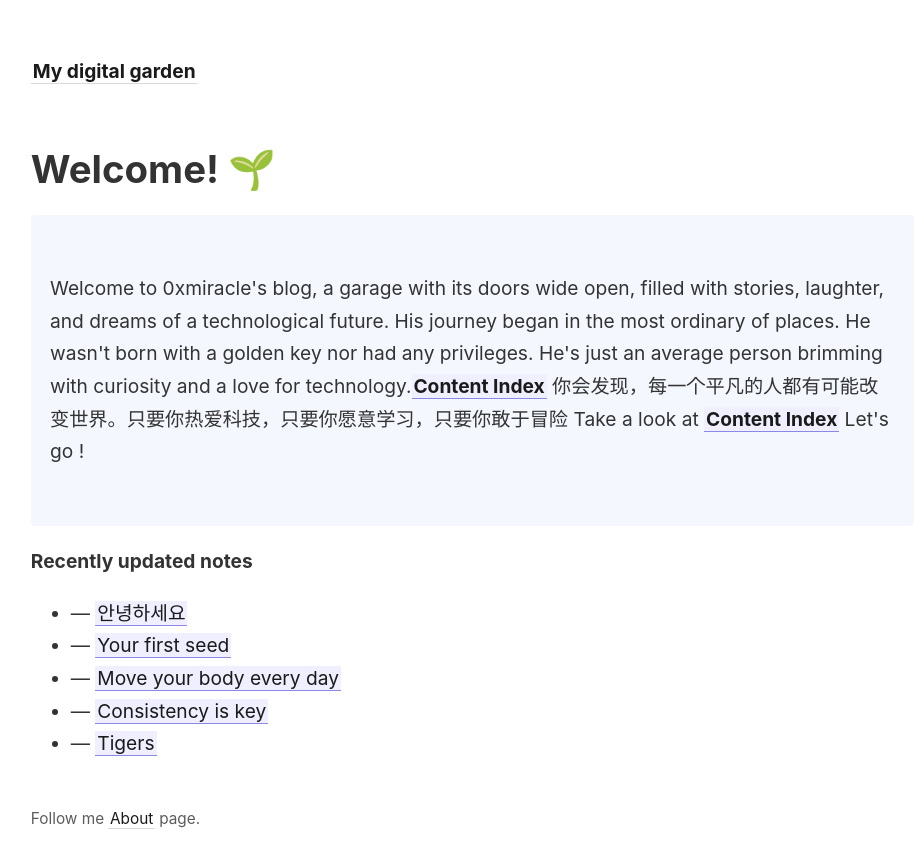
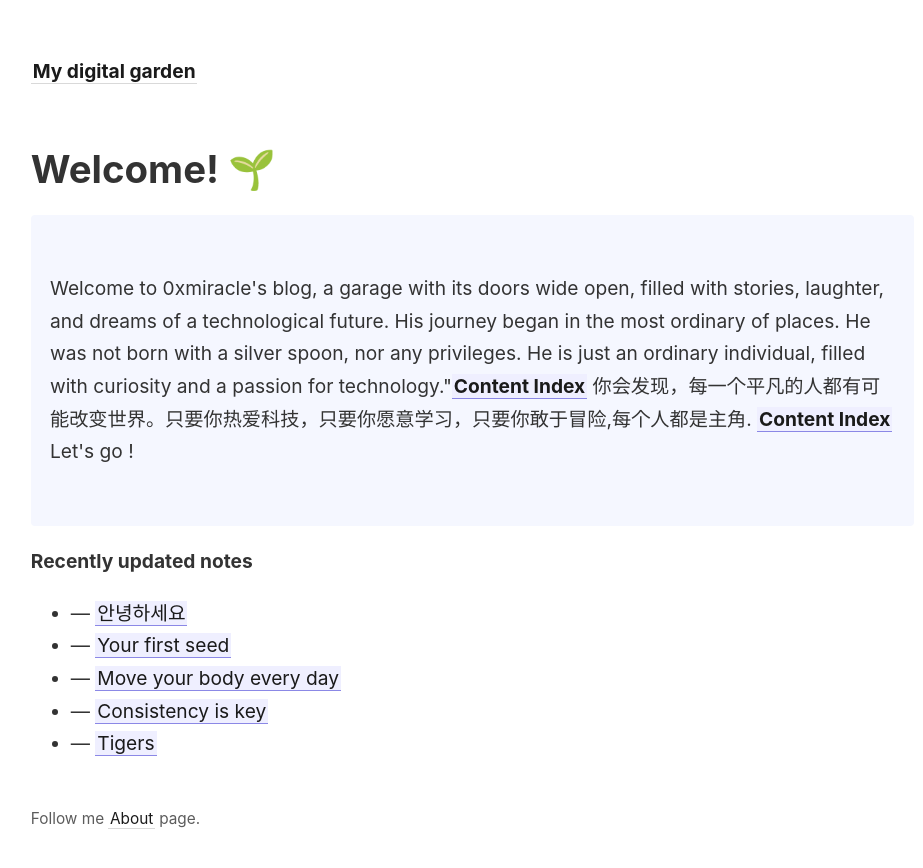
Before and after one commit to lkyxuan/bbbblog, a Jekyll site: the page built from _pages/index.md, in a window 1280 px wide. Shown: the top 868 px of the page, without its empty margins (46-969 px from the left). Built offline with Jekyll 4.4.1, drawn with Linux system fonts in a browser that asks for light colours.

Commit message:
vault backup: 2023-07-14 04:04:37
Affected files:
_pages/index.md

```diff
--- a/_pages/index.md
+++ b/_pages/index.md
@@ -10,8 +10,8 @@ permalink: /
 <p style="padding: 3em 1em; background: #f5f7ff; border-radius: 4px;">
 
 
-  Welcome to 0xmiracle's blog, a garage with its doors wide open, filled with stories, laughter, and dreams of a technological future. His journey began in the most ordinary of places. He wasn't born with a golden key nor had any privileges. He's just an average person brimming with curiosity and a love for technology.<span style="font-weight: bold">[[Content Index]]</span> 你会发现，每一个平凡的人都有可能改变世界。只要你热爱科技，只要你愿意学习，只要你敢于冒险
-  Take a look at <span style="font-weight: bold">[[Content Index]]</span> Let's go !
+  Welcome to 0xmiracle's blog, a garage with its doors wide open, filled with stories, laughter, and dreams of a technological future. His journey began in the most ordinary of places. He was not born with a silver spoon, nor any privileges. He is just an ordinary individual, filled with curiosity and a passion for technology."<span style="font-weight: bold">[[Content Index]]</span> 你会发现，每一个平凡的人都有可能改变世界。只要你热爱科技，只要你愿意学习，只要你敢于冒险,每个人都是主角.
+ <span style="font-weight: bold">[[Content Index]]</span> Let's go !
 
 
 </p>
```
